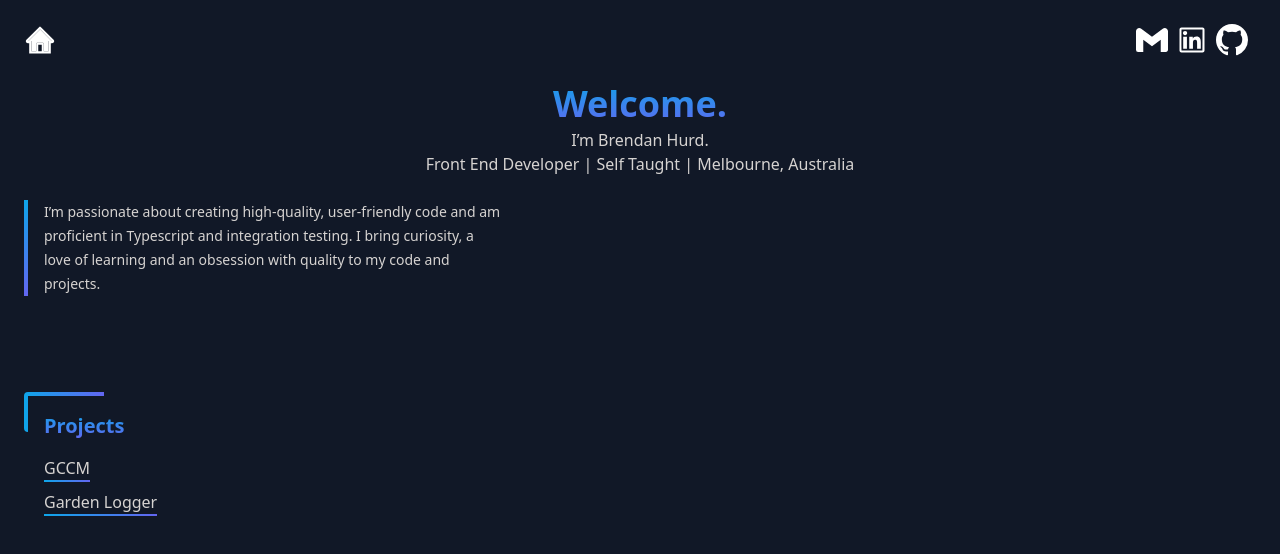
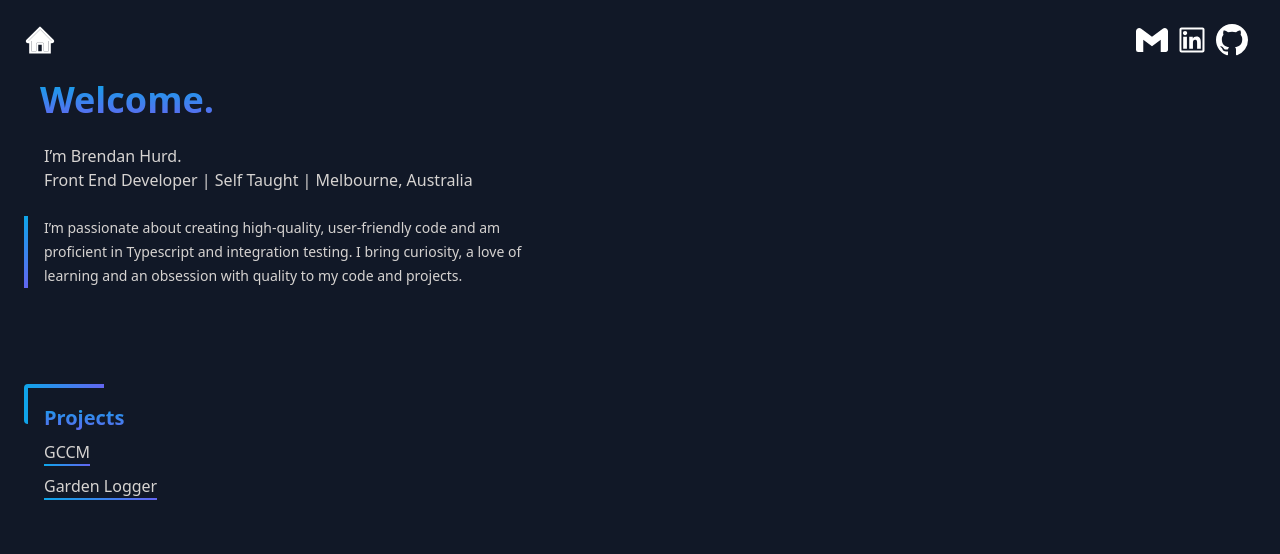
Before and after one commit to Uken81/portfolio, a React (Vite) app: page / in a window 1280 px wide. Shown: the top 554 px of the page. Built offline with nearby package versions, Linux system fonts and the light colour scheme.

Commit message:
Fix padding and margins to be more consitent.

```diff
--- a/src/App.tsx
+++ b/src/App.tsx
@@ -14,16 +14,11 @@ function App() {
   };
 
   return (
-    <div className="min-h-screen bg-gray-900  p-6 text-stone-300">
+    <div className="min-h-screen bg-gray-900 p-6 text-stone-300">
       <Header setSelectedProject={setSelectedProject} closeDemo={closeDemo} />
       <Demo demoImage={demoImage} closeDemo={closeDemo} />
-      <div className="">
-        <MainMessage selectedProject={selectedProject} />
-        <Projects
-          setSelectedProject={setSelectedProject}
-          closeDemo={closeDemo}
-        />
-      </div>
+      <MainMessage selectedProject={selectedProject} />
+      <Projects setSelectedProject={setSelectedProject} closeDemo={closeDemo} />
     </div>
   );
 }
--- a/src/components/Demo.tsx
+++ b/src/components/Demo.tsx
@@ -7,6 +7,7 @@ export const Demo: React.FC<{
   closeDemo: () => void;
 }> = ({ demoImage, closeDemo }) => {
   let image;
+  //add default case for demo img. null?
   switch (demoImage) {
     case 'gccm':
       image = gccmGif;
@@ -17,12 +18,12 @@ export const Demo: React.FC<{
 
   return demoImage ? (
     <div className="flex flex-col justify-center p-16">
-      <div className="transform transition-transform duration-500 hover:scale-150 ">
-        <AiOutlineClose
-          className="ml-auto mr-1 mb-1 cursor-pointer  bg-gray-900 hover:text-white"
-          onClick={closeDemo}
-        />
-      </div>
+      {/* <div className="transform transition-transform duration-500 hover:scale-150 "> */}
+      <AiOutlineClose
+        className="ml-auto mr-1 mb-1 cursor-pointer bg-gray-900 hover:text-white"
+        onClick={closeDemo}
+      />
+      {/* </div> */}
       <div className="rounded border-8 border-double border-gray-400">
         <img src={image} className="max-h-72 " />
       </div>
--- a/src/components/Header.tsx
+++ b/src/components/Header.tsx
@@ -31,11 +31,7 @@ export const Header: React.FC<{
           href="https://www.linkedin.com/in/brendan-hurd-36b211259/"
           target="_blank"
           rel="noopener noreferrer">
-          <AiOutlineLinkedin
-            size={'2em'}
-            className="mr-2 duration-300 hover:scale-125"
-            color={'white'}
-          />
+          <AiOutlineLinkedin size={'2em'} className="mr-2" color={'white'} />
         </a>
         <a
           href="https://github.com/Uken81"
--- a/src/components/MainMessage/MainMessage.tsx
+++ b/src/components/MainMessage/MainMessage.tsx
@@ -11,12 +11,16 @@ const Title: React.FC<{ title: string; subtitle?: string }> = ({
   title,
   subtitle
 }) => (
-  <div className="mb-6 flex cursor-default flex-col justify-center text-center">
+  <div className="mb-6 flex cursor-default flex-col">
     <h1
-      className={`${gradientBottom} bg-clip-text p-1 text-4xl font-extrabold text-transparent`}>
+      className={`${gradientBottom} ml-4 bg-clip-text text-4xl font-extrabold text-transparent`}>
       {title}
     </h1>
-    {subtitle && <h2 dangerouslySetInnerHTML={{ __html: subtitle }}></h2>}
+    {subtitle && (
+      <h2
+        className="mt-6 ml-5"
+        dangerouslySetInnerHTML={{ __html: subtitle }}></h2>
+    )}
   </div>
 );
 
@@ -38,11 +42,11 @@ const Message: React.FC<{
     <div className="mb-24 flex flex-col">
       <Title title={project.title} subtitle={project.subtitle} />
       <div className={`max-w-lg ${gradientBottom}`}>
-        <div className="ml-1 cursor-default bg-gray-900 pl-4 pr-8 text-sm leading-6">
+        <div className="ml-1 cursor-default bg-gray-900 pl-4 text-sm leading-6">
           <MessageText project={project} />
         </div>
         {project.links && (
-          <div className="ml-1 flex max-w-lg bg-gray-900 pl-4">
+          <div className="ml-1 flex max-w-lg bg-gray-900 pl-4 pt-4">
             <div className={`${gradientRight} hover:bg-gradient-to-l`}>
               <Link linkRef={project.links.site} linkText="View Site" />
             </div>
--- a/src/components/MainMessage/MessageText.tsx
+++ b/src/components/MainMessage/MessageText.tsx
@@ -35,8 +35,8 @@ const Concepts: React.FC<{ concepts?: string[] }> = ({ concepts }) => {
 
 const Text: React.FC<{ project: Project }> = ({ project }) =>
   project.keyName !== 'welcome' ? (
-    <div className="flex h-96 flex-col justify-between">
-      <p className="mb-1 font-bold">The Project</p>
+    <div className="flex h-max flex-col justify-between">
+      <p className="mb-1 h-8 font-bold">The Project</p>
       <Description descriptionText={project.text.description} />
       <Features features={project.text.features} />
       <Concepts concepts={project.text.concepts} />
--- a/src/components/Projects.tsx
+++ b/src/components/Projects.tsx
@@ -36,9 +36,9 @@ export const Projects: React.FC<{
   return (
     <div className="pb-24">
       <div className={`flex h-10 w-20 rounded-l ${gradientRight} pl-1 pt-1`}>
-        <div className="flex flex-col  bg-gray-900 p-4">
+        <div className="flex flex-col  bg-gray-900 pl-4 pt-4">
           <h1
-            className={`mb-2 cursor-default ${gradientBottom} bg-clip-text text-xl font-extrabold text-transparent`}>
+            className={`cursor-default ${gradientBottom} bg-clip-text text-xl font-extrabold text-transparent`}>
             Projects
           </h1>
           {projectList.map((project) => (
```
